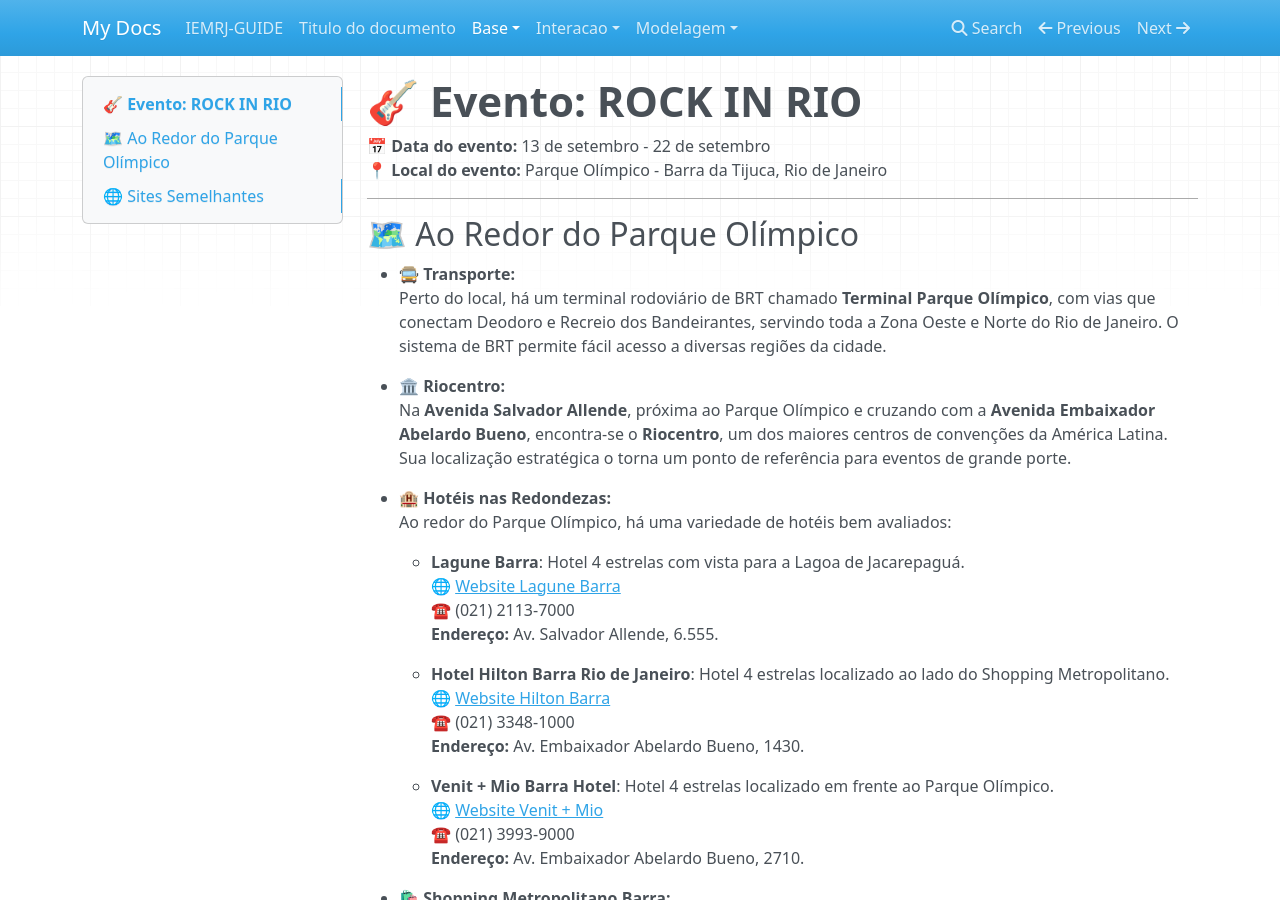
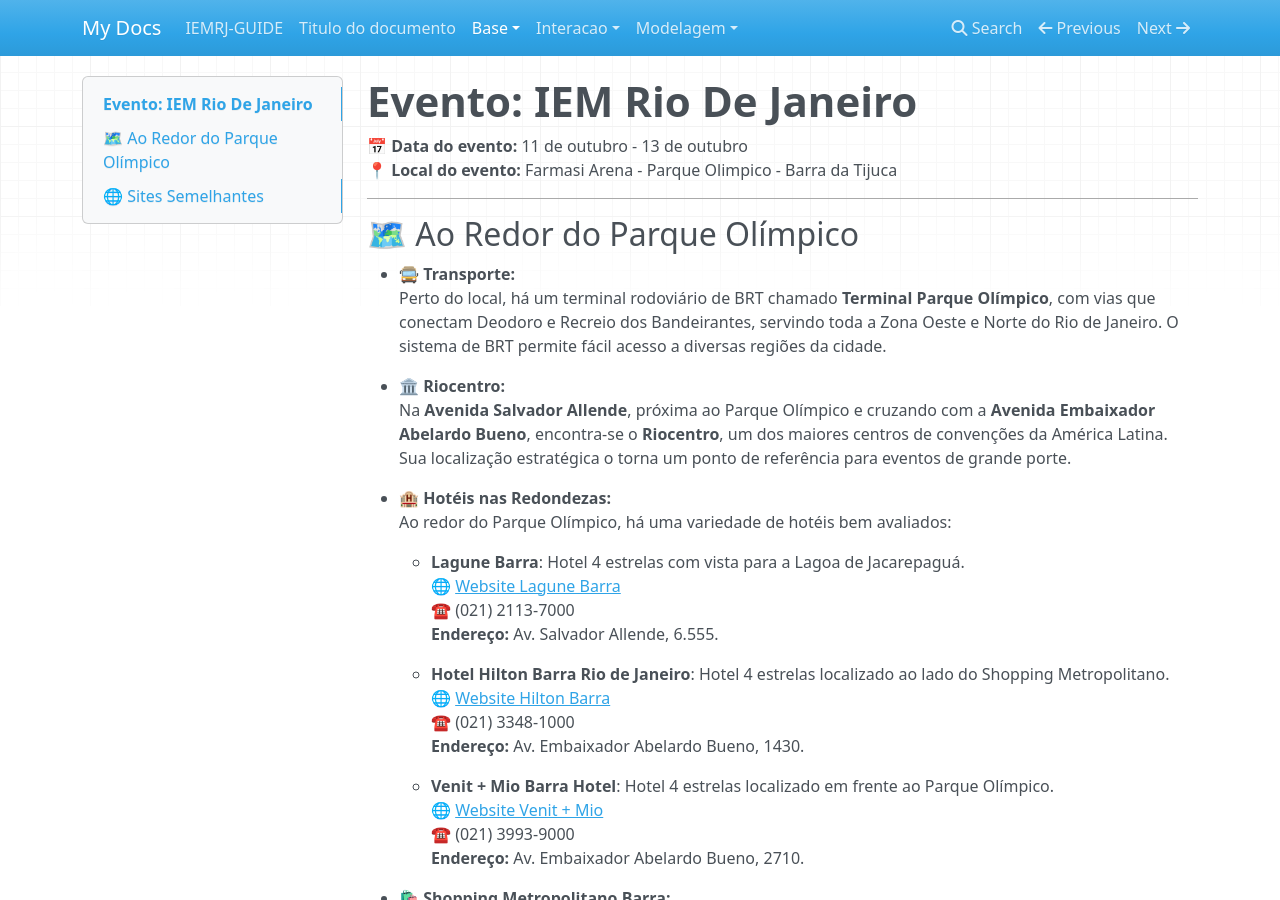
Before and after one commit to Projetos-de-Extensao/PFE_24.2_8001_III_IEMRJ-GUIDE, an MkDocs documentation site: the page built from docs/base/pesquisa.md, in a window 1280 px wide and 900 px high. Built offline with MkDocs 1.6.1, drawn with Linux system fonts in a browser that asks for light colours; nearby versions of some CDN libraries.

Commit message:
Update pesquisa.md

```diff
--- a/docs/base/pesquisa.md
+++ b/docs/base/pesquisa.md
@@ -1,7 +1,7 @@
-# 🎸 **Evento: ROCK IN RIO**
+# **Evento: IEM Rio De Janeiro**
 
-📅 **Data do evento:** 13 de setembro - 22 de setembro
-📍 **Local do evento:** Parque Olímpico - Barra da Tijuca, Rio de Janeiro
+📅 **Data do evento:** 11 de outubro - 13 de outubro
+📍 **Local do evento:** Farmasi Arena - Parque Olimpico - Barra da Tijuca
 
 ---
 
```
